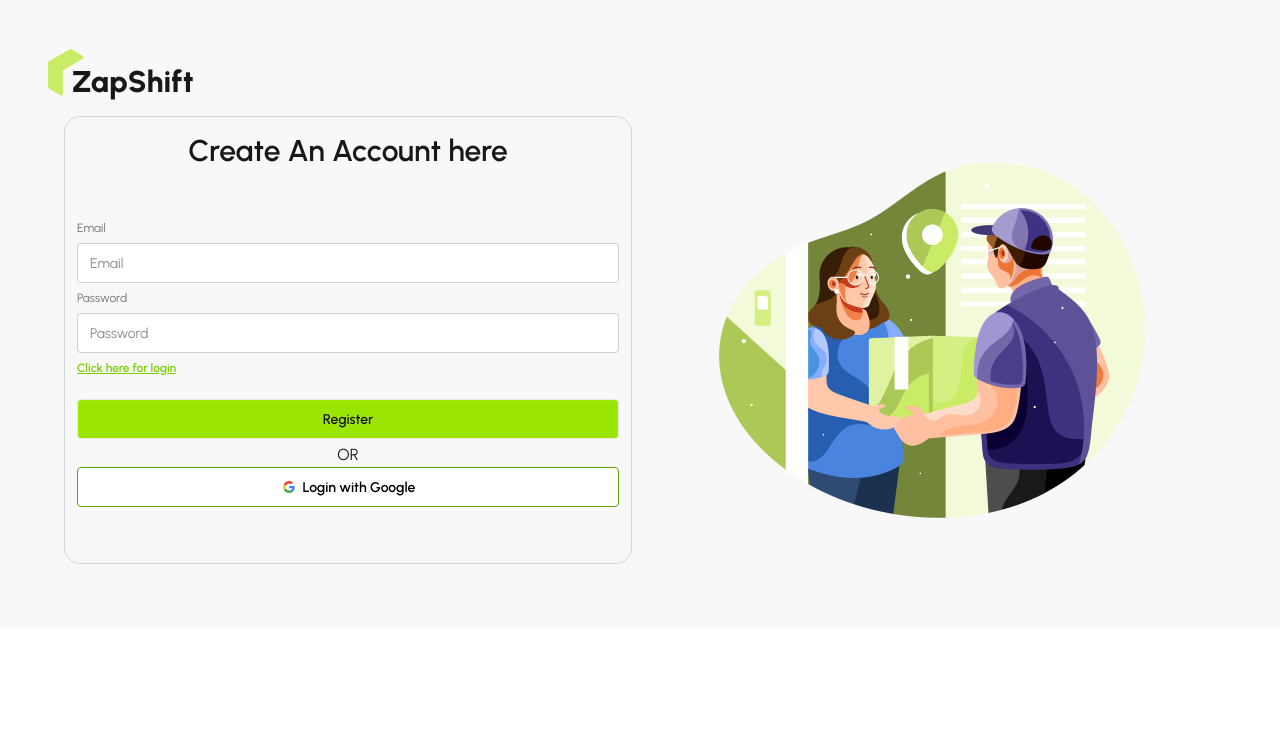
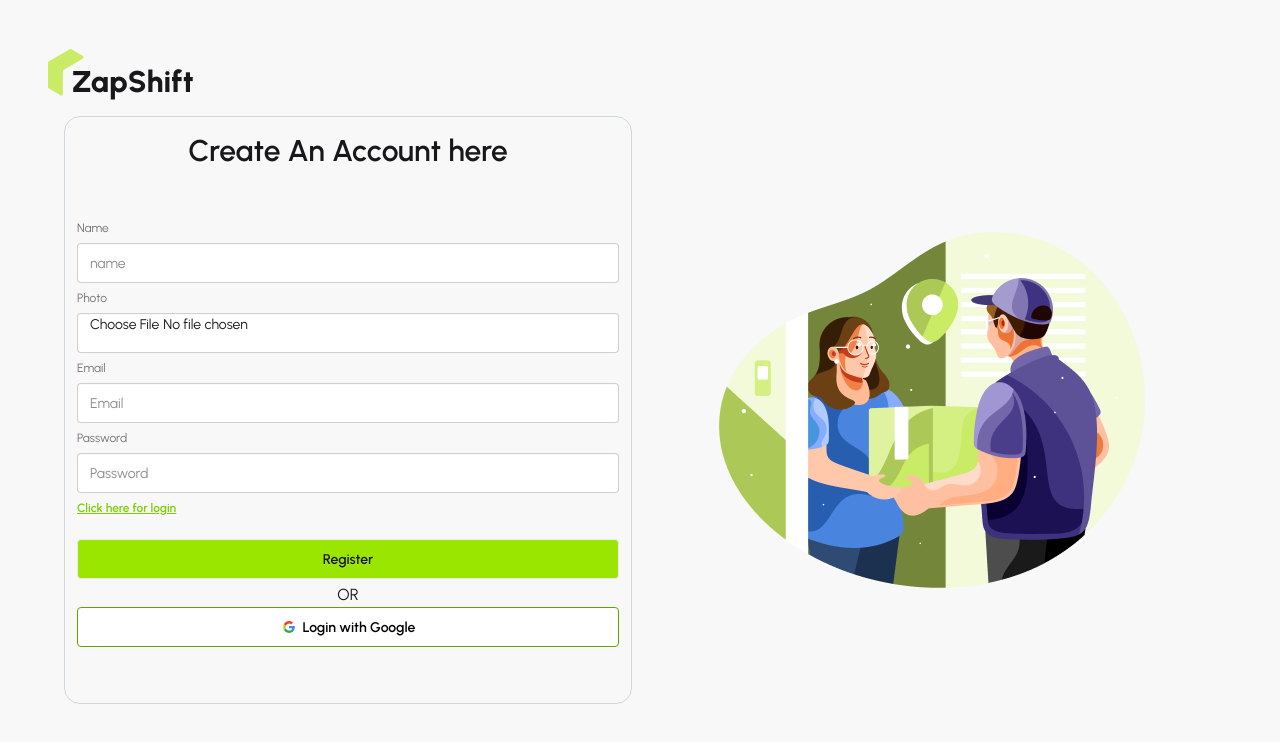
Before and after one commit to tahmid-khan-hub/Zap-Shift, a React (Vite) app: page /register in a window 1280 px wide. Shown: the top 742 px of the page. Built offline with nearby package versions, Linux system fonts and the light colour scheme; no server answers.

Commit message:
updated register page and authProvider

```diff
--- a/src/Contexts/AuthContext/AuthProvider.jsx
+++ b/src/Contexts/AuthContext/AuthProvider.jsx
@@ -1,6 +1,6 @@
 import React, { useEffect, useState } from 'react';
 import { AuthContext } from './AuthContext';
-import { createUserWithEmailAndPassword, getAuth, GoogleAuthProvider, onAuthStateChanged, signInWithEmailAndPassword, signInWithPopup, signOut } from "firebase/auth";
+import { createUserWithEmailAndPassword, getAuth, GoogleAuthProvider, onAuthStateChanged, signInWithEmailAndPassword, signInWithPopup, signOut, updateProfile } from "firebase/auth";
 import { app } from "../../firebase/firebase.init"
 
 const googleProvider = new GoogleAuthProvider();
@@ -27,6 +27,10 @@ const AuthProvider = ({children}) => {
         return signInWithPopup(auth, googleProvider)
     }
 
+    const updateUserProfile = (profileInfo) =>{
+        return updateProfile(auth.currentUser, profileInfo)
+    }
+
     const logOut = () =>{
         setLoading(true)
         return signOut(auth)
@@ -47,6 +51,7 @@ const AuthProvider = ({children}) => {
         loading,
         logOut,
         signInWithGoogle,
+        updateUserProfile,
 
     }
 
--- a/src/pages/Authentication/Register/Register.jsx
+++ b/src/pages/Authentication/Register/Register.jsx
@@ -1,62 +1,119 @@
-import React from "react";
+import React, { useState } from "react";
 import { useForm } from "react-hook-form";
 import { Link } from "react-router";
 import UseAuth from "../../../hooks/UseAuth";
 import SocialLogin from "../SocialLogin/SocialLogin";
+import axios from "axios";
 
 const Register = () => {
   const {
     register,
     handleSubmit,
-     formState: {errors}
+    formState: { errors },
   } = useForm();
 
-  const { createUser } = UseAuth();
+  const { createUser , updateUserProfile } = UseAuth();
+  const [profilePic, setProfilePic] = useState('')
 
   const onSubmit = (data) => {
     console.log(data);
     createUser(data.email, data.password)
-    .then(res =>{
+      .then((res) => {
         console.log(res.user);
-    })
-    .catch(err =>{
+
+        // user info in the database (update)
+
+        // user prfile in firebase  (update)
+        const userProfile = {
+          displayName: data.name,
+          photoURL: profilePic
+        }
+        updateUserProfile(userProfile)
+        .then(() => {console.log('profile pic updated');})
+        .catch(err => {console.log(err);})
+
+      })
+      .catch((err) => {
         console.log(err);
-    })
+      });
   };
+
+  const handleImageUpload = async(e) =>{
+
+    const image = e.target.files[0]
+
+    console.log(image);
+    const formData = new FormData()
+    formData.append('image', image)
+
+    const imageUploadUrl = `https://api.imgbb.com/1/upload?key=${import.meta.env.VITE_image_upload_key}`;
+
+    const res = await axios.post(imageUploadUrl, formData)
+    setProfilePic(res.data.data.url);
+  }
 
   return (
     <div>
-      <form onSubmit={handleSubmit(onSubmit)} className="border p-3 rounded-2xl border-gray-300">
+      <form
+        onSubmit={handleSubmit(onSubmit)}
+        className="border p-3 rounded-2xl border-gray-300"
+      >
         <fieldset className="fieldset">
-            <h2 className="text-3xl mb-11 font-semibold text-center">Create An Account here</h2>
+          <h2 className="text-3xl mb-11 font-semibold text-center">
+            Create An Account here
+          </h2>
+          <label className="label">Name</label>
+          <input
+            type="text"
+            {...register("name", { required: true })}
+            className="input w-full"
+            placeholder="name"
+          />
+          {
+            errors.name?.type === 'required' &&
+            <p className="text-red-400">Name is required</p>
+          }
+
+          <label className="label">Photo</label>
+          <input
+            type="file"
+            onChange={handleImageUpload}
+            className="input w-full"
+            placeholder="profile"
+          />
+
           <label className="label">Email</label>
           <input
             type="email"
-            {...register("email", {required: true})}
+            {...register("email", { required: true })}
             className="input w-full"
             placeholder="Email"
           />
 
-          {
-            errors.email?.type === 'required' && <p className="text-red-400">Email is required</p>
-          }
+          {errors.email?.type === "required" && (
+            <p className="text-red-400">Email is required</p>
+          )}
 
           <label className="label">Password</label>
           <input
             type="password"
-            {...register("password", {required: true, minLength: 6})}
+            {...register("password", { required: true, minLength: 6 })}
             className="input w-full"
             placeholder="Password"
           />
 
-          {
-            errors.password?.type === 'required' && <p className="text-red-400">Password is required</p>
-          }
-          {
-            errors.password?.type === 'minLength' && <p className="text-red-400">Password must be 6 characters or longer</p>
-          }
+          {errors.password?.type === "required" && (
+            <p className="text-red-400">Password is required</p>
+          )}
+          {errors.password?.type === "minLength" && (
+            <p className="text-red-400">
+              Password must be 6 characters or longer
+            </p>
+          )}
 
-          <p className=" text-lime-500 font-semibold btn-link"><Link to='/login'>Click here for login</Link></p>
+          <p className=" text-lime-500 font-semibold btn-link">
+            <Link to="/login">Click here for login</Link>
+          </p>
 
           <button className="btn bg-lime-400 mt-4">Register</button>
         </fieldset>
```
